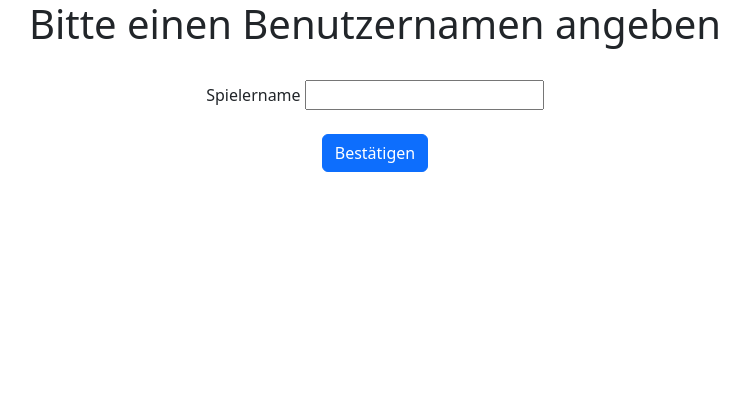
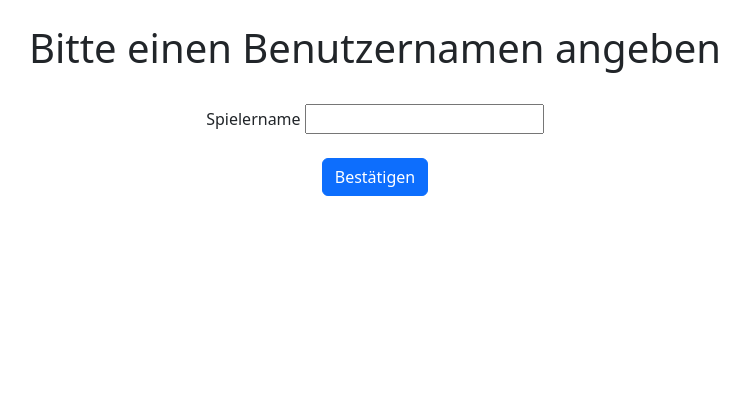
Before and after one commit to pdeubel/beachvolleyball-tracker, a Flask app: page /player in a window 1280 px wide. Shown: the top 420 px of the page, without its empty margins (265-1014 px from the left). Before the commit the page ends 172 px from the top, so only its background shows below. Run offline with Flask 2, Linux system fonts and the light colour scheme; the visitor is signed in with stand-in values (Sample User, id 1); data comes from the database, SQL or seed files in the repository; parts of the project's set-up code (start-up, migrations or seed data) failed here and were passed over.

```diff
--- a/templates/player_site.html
+++ b/templates/player_site.html
@@ -6,7 +6,7 @@
     {{ form.csrf_token }}
     <div class="container">
 
-        <div class="row justify-content-center">
+        <div class="row mt-4 justify-content-center">
             <div class="col-auto">
                 <h1>Bitte einen Benutzernamen angeben</h1>
             </div>
@@ -28,7 +28,7 @@
     </form>
 {% else %}
     <div class="container">
-        <div class="row justify-content-center">
+        <div class="row mt-4 justify-content-center">
             <div class="col-auto">
                 <h1>Spieler: <i>{{ player_name }}</i></h1>
             </div>
```
Also changed, not shown: static/js/qr_code_scanner.js (+4 -4 lines), templates/game_site.html (+7 -1 lines).
